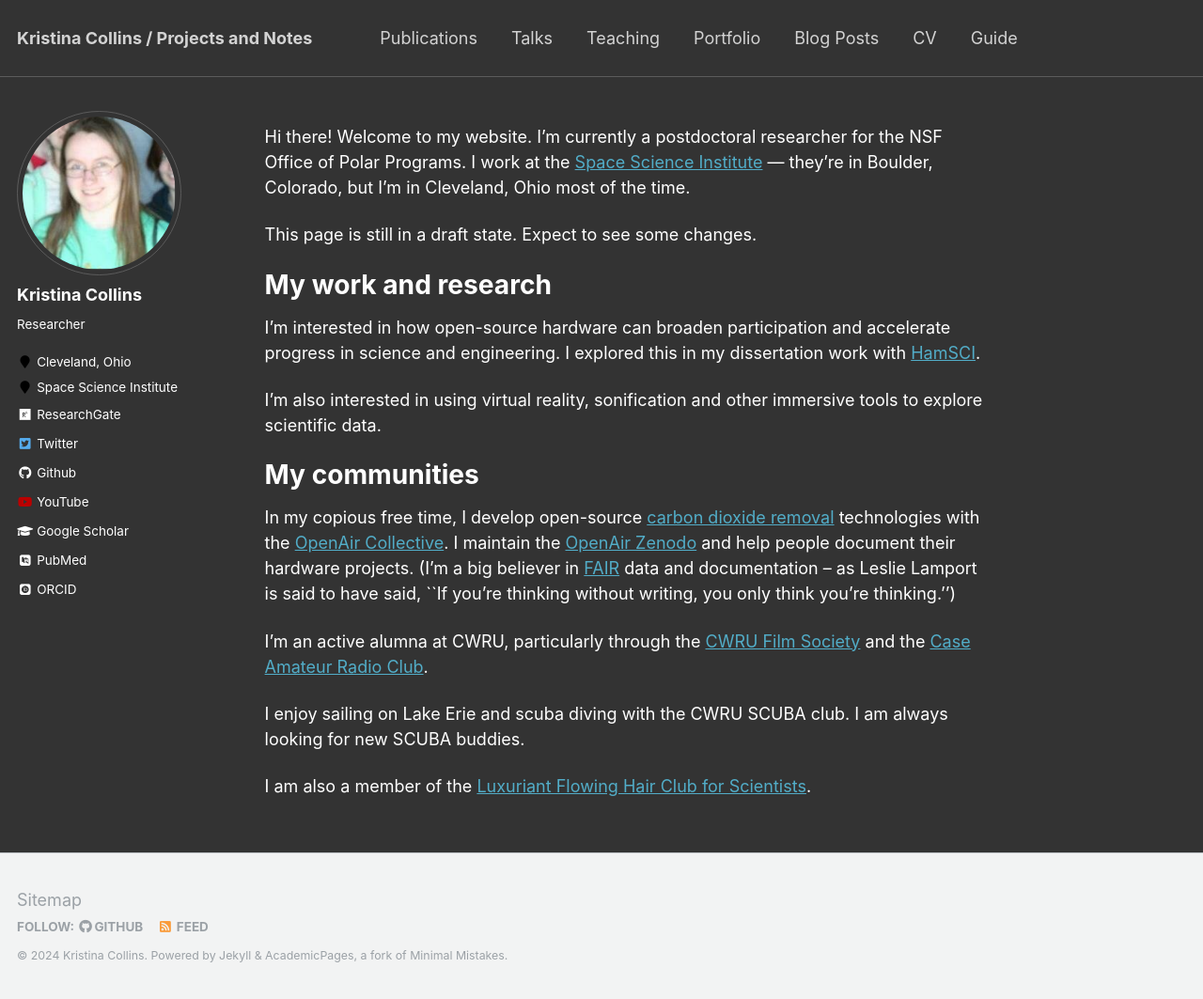
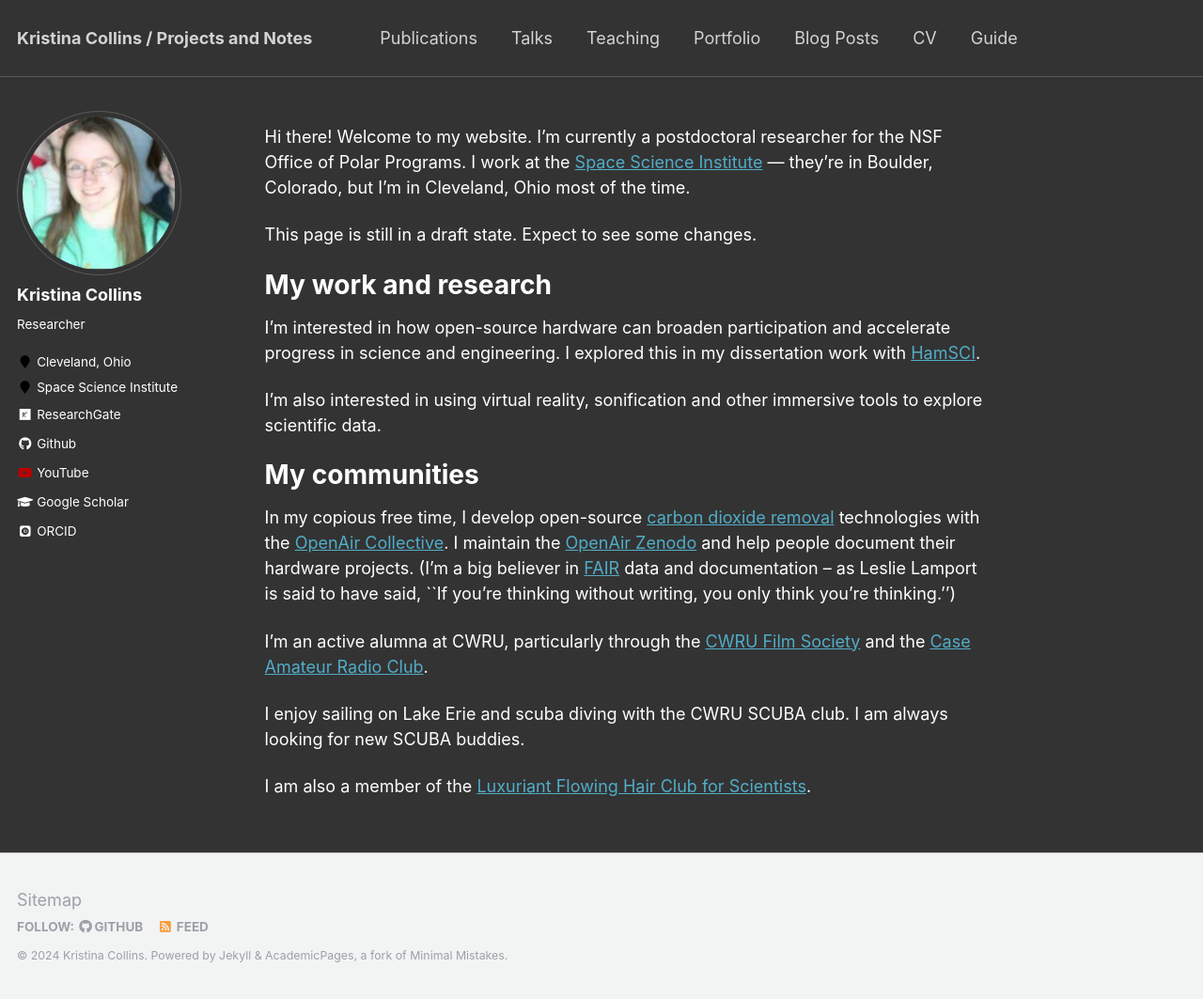
Before and after one commit to KCollins/KCollins.github.io, a Jekyll site: the page built from _pages/about.md, in a window 1280 px wide and 1063 px high. Shown: the whole window at 94% size. Built offline with Jekyll 4.4.1, drawn with Linux system fonts in a browser that asks for light colours; some web fonts are replaced.

Commit message:
Update author-profile.html

```diff
--- a/_includes/author-profile.html
+++ b/_includes/author-profile.html
@@ -40,9 +40,9 @@
        {% if author.researchgate %}
         <li><a href="{{ author.researchgate }}"><i class="fab fa-fw fa-researchgate" aria-hidden="true"></i> ResearchGate</a></li>
       {% endif %}
-      {% if author.twitter %}
+<!--       {% if author.twitter %}
         <li><a href="https://twitter.com/{{ author.twitter }}"><i class="fab fa-fw fa-twitter-square" aria-hidden="true"></i> Twitter</a></li>
-      {% endif %}
+      {% endif %} -->
       {% if author.facebook %}
         <li><a href="https://www.facebook.com/{{ author.facebook }}"><i class="fab fa-fw fa-facebook-square" aria-hidden="true"></i> Facebook</a></li>
       {% endif %}
@@ -100,15 +100,15 @@
       {% if author.codepen %}
         <li><a href="https://codepen.io/{{ author.codepen }}"><i class="fab fa-fw fa-codepen" aria-hidden="true"></i> CodePen</a></li>
       {% endif %}
-      {% if author.vine %}
+<!--       {% if author.vine %}
         <li><a href="https://vine.co/u/{{ author.vine }}"><i class="fab fa-fw fa-vine" aria-hidden="true"></i> Vine</a></li>
-      {% endif %}
+      {% endif %} -->
       {% if author.googlescholar %}
         <li><a href="{{ author.googlescholar }}"><i class="fas fa-fw fa-graduation-cap"></i> Google Scholar</a></li>
       {% endif %}
-      {% if author.pubmed %}
+<!--       {% if author.pubmed %}
         <li><a href="{{ author.pubmed }}"><i class="ai ai-pubmed-square ai-fw"></i> PubMed</a></li>
-      {% endif %}
+      {% endif %} -->
       {% if author.orcid %}
         <li><a href="{{ author.orcid }}"><i class="ai ai-orcid-square ai-fw"></i> ORCID</a></li>
       {% endif %}
```
